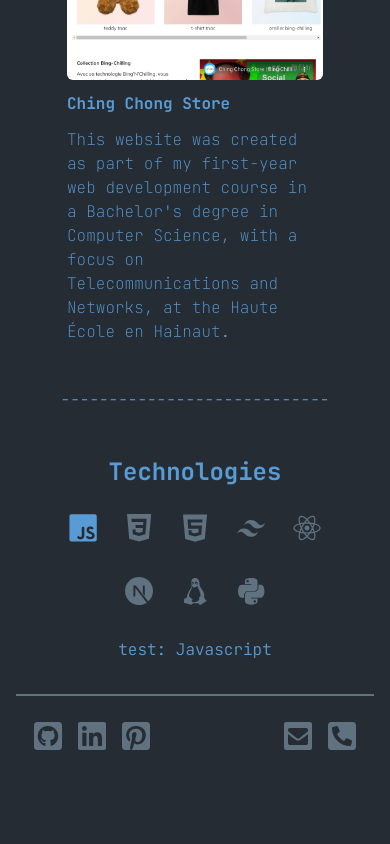
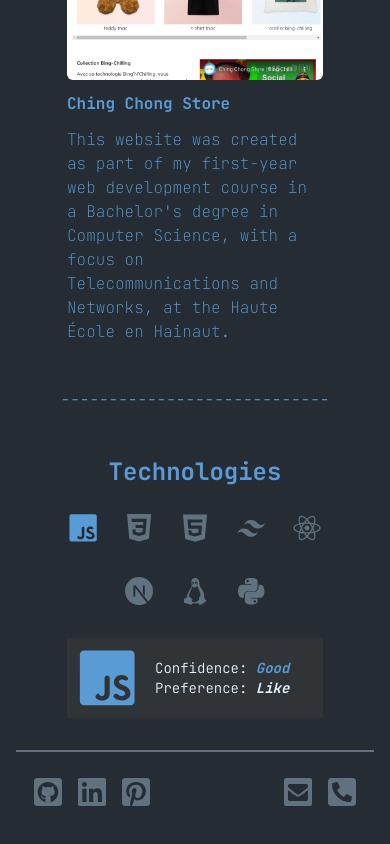
Before and after one commit to colleunmax/Portfolio, a Next.js app: page / in a window 390 px wide. Shown: the part 806-1650 px from the top of the page. Before the commit the page ends 1622 px from the top, so only its background shows below. Built offline with nearby package versions, Linux system fonts and the light colour scheme.

Commit message:
feat: technologies section (mobile) pt2 in the main page.tsx

```diff
--- a/src/app/techno-section.tsx
+++ b/src/app/techno-section.tsx
@@ -9,6 +9,7 @@ import NextjsSvg from "@/components/icons/nextjs"
 import PythonSvg from "@/components/icons/python"
 import ReactSvg from "@/components/icons/reactjs"
 import TailwindcssSvg from "@/components/icons/tailwindcss"
+import TechnologyShowcase from "@/components/home/technology-showcase"
 import { Dispatch, useState } from "react"
 
 const technologies: techno[] = [
@@ -47,7 +48,7 @@ export default function Technologies() {
         <ul className="flex gap-6 flex-wrap justify-center">
             {TechnologiesFCs}
         </ul>
-        <p>test: {currentLang.name}</p>
+        <TechnologyShowcase Svg={currentLang.Svg} confidence={currentLang.confidence} preference={currentLang.preference} name={currentLang.name} />
 
     </section>
 }
--- a/src/components/home/technology-showcase.tsx
+++ b/src/components/home/technology-showcase.tsx
@@ -1,9 +1,33 @@
 import { techno } from "./techo-type"
+import { confidenceType, preferenceType } from "./techo-type"
 
 type Props = techno & {
     // ...
 }
 
 export default function TechnologyShowcase({Svg, confidence, preference}: Props) {
-    return <></>
+
+    const ConfidenceOrPreferenceFC = ({levelOf}: {levelOf: confidenceType | preferenceType}) => {
+        let className = ""
+
+        console.log(levelOf)
+
+        switch (levelOf) {
+            case "neutral": className = " text-ternary"; break
+            case "ok": className = "text-secondary"; break
+            case "good" || "like": className = "text-primary"; break
+            case "love": className = "bg-clip-text text-transparent bg-gradient-to-r from-love-gradiant-start to-love-gradiant-end"; break
+            default: ""
+        }
+
+        return <span className={`font-bold italic ${className}`}>{levelOf}</span>
+    }
+
+    return <div id="selected-lang" className="flex items-center gap-4 bg-secondary-background py-2 px-2 rounded-sm min-w-64">
+        <Svg size={64} />
+        <ul className=" capitalize text-sm text-nowrap text-ternary">
+            <li>Confidence: <ConfidenceOrPreferenceFC levelOf={confidence} /></li>
+            <li>Preference: <ConfidenceOrPreferenceFC levelOf={preference} /></li>
+        </ul>
+    </div>
 }
```
